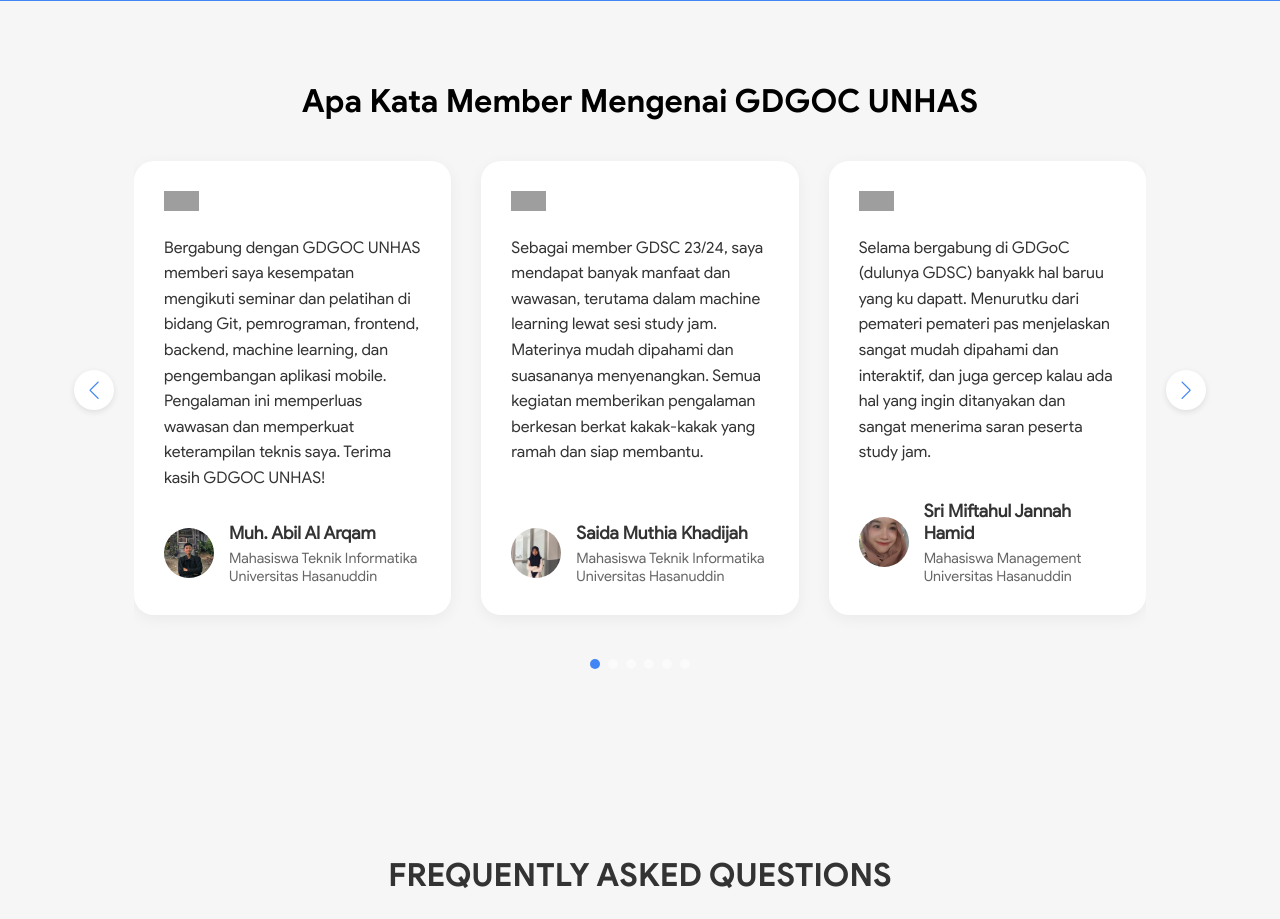
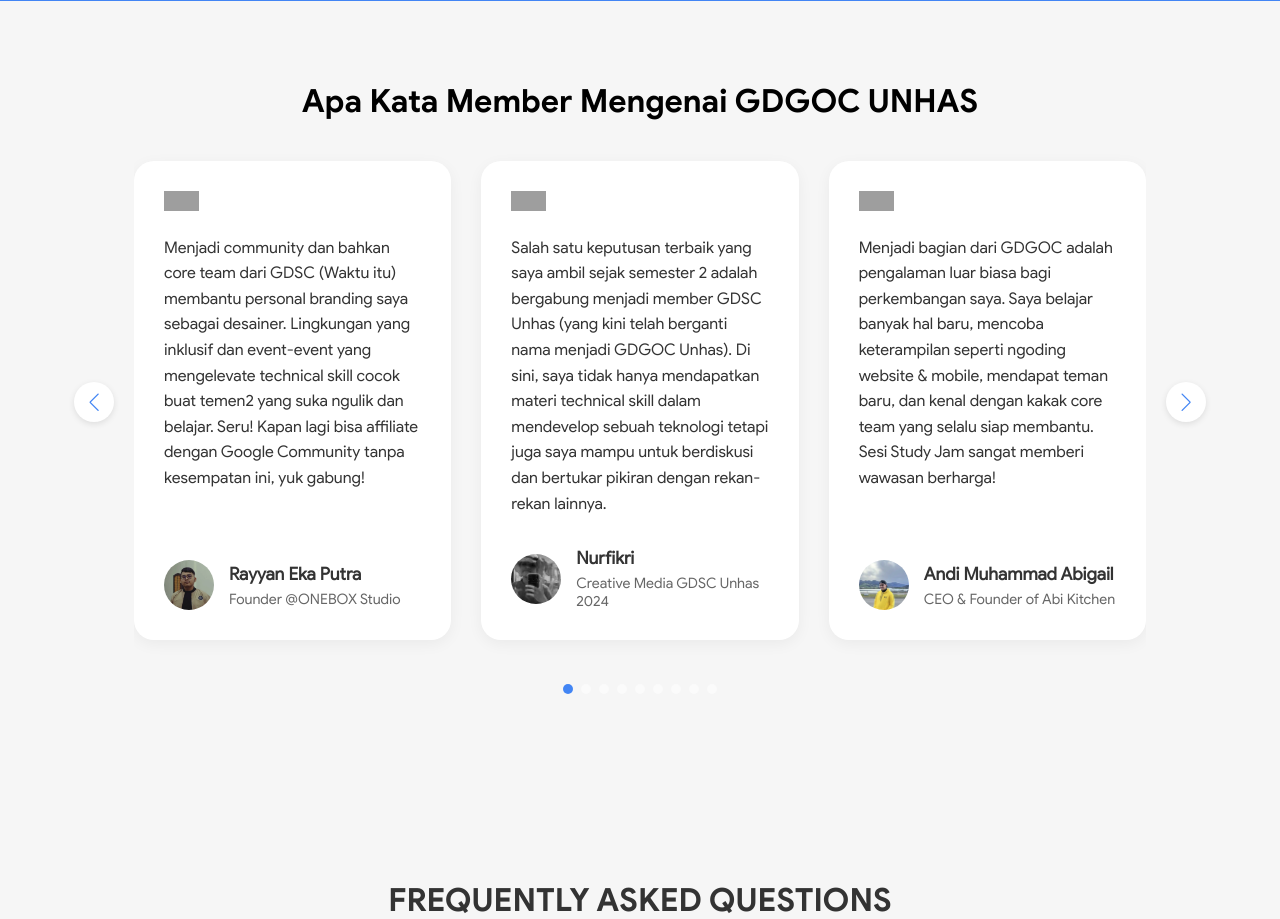
Before and after one commit to fajri-farid/Web-GDGOC, a Flask app: page / in a window 1280 px wide. Shown: the part 4106-5025 px from the top of the page. Run offline with Flask 3, Linux system fonts and the light colour scheme; some libraries are stand-ins or nearby versions; grey boxes are pictures that could not be loaded.

Commit message:
chore: add additional testimonials content

```diff
--- a/backend/templates/index.html
+++ b/backend/templates/index.html
@@ -234,6 +234,207 @@
             <div class="swiper">
               <div class="swiper-wrapper">
                 <!-- Slide 1 -->
+                <!-- kak rayyan -->
+                <div class="swiper-slide">
+                  <div class="quote">
+                    <img
+                      src="{{ url_for('static', filename='assets/icons/gdgoc.svg') }}"
+                      alt="icon-gdgoc"
+                      loading="lazy"
+                      loading="lazy"
+                    />
+                  </div>
+                  <p class="testimonial-text">
+                    Menjadi community dan bahkan core team dari GDSC (Waktu itu)
+                    membantu personal branding saya sebagai desainer. Lingkungan
+                    yang inklusif dan event-event yang mengelevate technical
+                    skill cocok buat temen2 yang suka ngulik dan belajar. Seru!
+                    Kapan lagi bisa affiliate dengan Google Community tanpa
+                    kesempatan ini, yuk gabung!
+                  </p>
+                  <div class="profile-container">
+                    <img
+                      src="{{ url_for('static', filename='assets/img/testimoni/rayyan.webp') }}"
+                      alt="Rayyan Eka Putra"
+                      class="profile-img"
+                      loading="lazy"
+                    />
+                    <div class="profile-info">
+                      <h4 class="profile-name">Rayyan Eka Putra</h4>
+                      <p class="profile-position">Founder @ONEBOX Studio</p>
+                    </div>
+                  </div>
+                </div>
+
+                <!-- Slide 2 -->
+                <!-- kak fikri -->
+                <div class="swiper-slide">
+                  <div class="quote">
+                    <img
+                      src="{{ url_for('static', filename='assets/icons/gdgoc.svg') }}"
+                      alt="icon-gdgoc"
+                      loading="lazy"
+                      loading="lazy"
+                    />
+                  </div>
+                  <p class="testimonial-text">
+                    Salah satu keputusan terbaik yang saya ambil sejak semester
+                    2 adalah bergabung menjadi member GDSC Unhas (yang kini
+                    telah berganti nama menjadi GDGOC Unhas). Di sini, saya
+                    tidak hanya mendapatkan materi technical skill dalam
+                    mendevelop sebuah teknologi tetapi juga saya mampu untuk
+                    berdiskusi dan bertukar pikiran dengan rekan-rekan lainnya.
+                  </p>
+                  <div class="profile-container">
+                    <img
+                      src="{{ url_for('static', filename='assets/img/testimoni/nurfikri.webp') }}"
+                      alt="Nurfikri"
+                      class="profile-img"
+                      loading="lazy"
+                    />
+                    <div class="profile-info">
+                      <h4 class="profile-name">Nurfikri</h4>
+                      <p class="profile-position">
+                        Creative Media GDSC Unhas 2024
+                      </p>
+                    </div>
+                  </div>
+                </div>
+
+                <!-- Slide 3   -->
+                <!-- abi -->
+                <div class="swiper-slide">
+                  <div class="quote">
+                    <img
+                      src="{{ url_for('static', filename='assets/icons/gdgoc.svg') }}"
+                      alt="icon-gdgoc"
+                      loading="lazy"
+                    />
+                  </div>
+                  <p class="testimonial-text">
+                    Menjadi bagian dari GDGOC adalah pengalaman luar biasa bagi
+                    perkembangan saya. Saya belajar banyak hal baru, mencoba
+                    keterampilan seperti ngoding website & mobile, mendapat
+                    teman baru, dan kenal dengan kakak core team yang selalu
+                    siap membantu. Sesi Study Jam sangat memberi wawasan
+                    berharga!
+                  </p>
+                  <div class="profile-container">
+                    <img
+                      src="{{ url_for('static', filename='assets/img/testimoni/abi.webp') }}"
+                      alt="Andi Muhammad Abigail"
+                      class="profile-img"
+                      loading="lazy"
+                    />
+                    <div class="profile-info">
+                      <h4 class="profile-name">Andi Muhammad Abigail</h4>
+                      <p class="profile-position">
+                        CEO & Founder of Abi Kitchen
+                      </p>
+                    </div>
+                  </div>
+                </div>
+
+                <!-- Slide 4   -->
+                <!-- bryan -->
+                <div class="swiper-slide">
+                  <div class="quote">
+                    <img
+                      src="{{ url_for('static', filename='assets/icons/gdgoc.svg') }}"
+                      alt="icon-gdgoc"
+                      loading="lazy"
+                    />
+                  </div>
+                  <p class="testimonial-text">
+                    Dengan bergabungnya saya di GDGOC ini, saya merasa semakin
+                    bersemangat untuk menimba ilmu sesuai minat saya, memperluas
+                    jaringan, dan berkolaborasi dengan sesama developer untuk
+                    saling berbagi pengetahuan dan pengalaman.
+                  </p>
+                  <div class="profile-container">
+                    <img
+                      src="{{ url_for('static', filename='assets/img/testimoni/bryan.webp') }}"
+                      alt="Sri Miftahul Jannah Hamid "
+                      class="profile-img"
+                      loading="lazy"
+                    />
+                    <div class="profile-info">
+                      <h4 class="profile-name">Bryan Jericho</h4>
+                      <p class="profile-position">
+                        Ex-Fullstack Project Based Intern @BTPN Syariah
+                      </p>
+                    </div>
+                  </div>
+                </div>
+
+                <!-- Slide 5 -->
+                <!-- sri -->
+                <div class="swiper-slide">
+                  <div class="quote">
+                    <img
+                      src="{{ url_for('static', filename='assets/icons/gdgoc.svg') }}"
+                      alt="icon-gdgoc"
+                      loading="lazy"
+                    />
+                  </div>
+                  <p class="testimonial-text">
+                    Selama bergabung di GDGoC (dulunya GDSC) banyakk hal baruu
+                    yang ku dapatt. Menurutku dari pemateri pemateri pas
+                    menjelaskan sangat mudah dipahami dan interaktif, dan juga
+                    gercep kalau ada hal yang ingin ditanyakan dan sangat
+                    menerima saran peserta study jam.
+                  </p>
+                  <div class="profile-container">
+                    <img
+                      src="{{ url_for('static', filename='assets/img/testimoni/sri.webp') }}"
+                      alt="Sri Miftahul Jannah Hamid "
+                      class="profile-img"
+                      loading="lazy"
+                    />
+                    <div class="profile-info">
+                      <h4 class="profile-name">Sri Miftahul Jannah Hamid</h4>
+                      <p class="profile-position">
+                        Mahasiswa Manajemen Universitas Hasanuddin
+                      </p>
+                    </div>
+                  </div>
+                </div>
+
+                <!-- Slide 6 -->
+                <!-- saida -->
+                <div class="swiper-slide">
+                  <div class="quote">
+                    <img
+                      src="{{ url_for('static', filename='assets/icons/gdgoc.svg') }}"
+                      alt="icon-gdgoc"
+                      loading="lazy"
+                    />
+                  </div>
+                  <p class="testimonial-text">
+                    Sebagai member GDSC 23/24, saya mendapat banyak manfaat dan
+                    wawasan, terutama dalam machine learning lewat sesi study
+                    jam. Materinya mudah dipahami dan suasananya menyenangkan.
+                    Semua kegiatan memberikan pengalaman berkesan berkat
+                    kakak-kakak yang ramah dan siap membantu.
+                  </p>
+                  <div class="profile-container">
+                    <img
+                      src="{{ url_for('static', filename='assets/img/testimoni/saida.webp') }}"
+                      alt="Saida Muthia Khadijah"
+                      class="profile-img"
+                      loading="lazy"
+                    />
+                    <div class="profile-info">
+                      <h4 class="profile-name">Saida Muthia Khadijah</h4>
+                      <p class="profile-position">
+                        Mahasiswa Teknik Informatika Universitas Hasanuddin
+                      </p>
+                    </div>
+                  </div>
+                </div>
+
+                <!-- Slide 7 -->
+                <!-- abil -->
                 <div class="swiper-slide">
                   <div class="quote">
                     <img
@@ -266,7 +467,8 @@
                   </div>
                 </div>
 
-                <!-- Slide 2 -->
+                <!-- Slide 8 -->
+                <!-- alif -->
                 <div class="swiper-slide">
                   <div class="quote">
                     <img
@@ -276,21 +478,22 @@
                     />
                   </div>
                   <p class="testimonial-text">
-                    Sebagai member GDSC 23/24, saya mendapat banyak manfaat dan
-                    wawasan, terutama dalam machine learning lewat sesi study
-                    jam. Materinya mudah dipahami dan suasananya menyenangkan.
-                    Semua kegiatan memberikan pengalaman berkesan berkat
-                    kakak-kakak yang ramah dan siap membantu.
+                    Menjadi bagian dari GDGOC adalah pengalaman luar biasa bagi
+                    perkembangan saya. Saya belajar banyak hal baru, mencoba
+                    keterampilan seperti ngoding website & mobile, mendapat
+                    teman baru, dan kenal dengan kakak core team yang selalu
+                    siap membantu. Sesi Study Jam sangat memberi wawasan
+                    berharga!
                   </p>
                   <div class="profile-container">
                     <img
-                      src="{{ url_for('static', filename='assets/img/testimoni/saida.webp') }}"
-                      alt="Saida Muthia Khadijah"
+                      src="{{ url_for('static', filename='assets/img/testimoni/alif.webp') }}"
+                      alt="Muhammad Alif Anshar"
                       class="profile-img"
                       loading="lazy"
                     />
                     <div class="profile-info">
-                      <h4 class="profile-name">Saida Muthia Khadijah</h4>
+                      <h4 class="profile-name">Muhammad Alif Anshar</h4>
                       <p class="profile-position">
                         Mahasiswa Teknik Informatika Universitas Hasanuddin
                       </p>
@@ -298,101 +501,8 @@
                   </div>
                 </div>
 
-                <!-- Slide 3   -->
-                <div class="swiper-slide">
-                  <div class="quote">
-                    <img
-                      src="{{ url_for('static', filename='assets/icons/gdgoc.svg') }}"
-                      alt="icon-gdgoc"
-                      loading="lazy"
-                    />
-                  </div>
-                  <p class="testimonial-text">
-                    Selama bergabung di GDGoC (dulunya GDSC) banyakk hal baruu
-                    yang ku dapatt. Menurutku dari pemateri pemateri pas
-                    menjelaskan sangat mudah dipahami dan interaktif, dan juga
-                    gercep kalau ada hal yang ingin ditanyakan dan sangat
-                    menerima saran peserta study jam.
-                  </p>
-                  <div class="profile-container">
-                    <img
-                      src="{{ url_for('static', filename='assets/img/testimoni/sri.webp') }}"
-                      alt="Sri Miftahul Jannah Hamid "
-                      class="profile-img"
-                      loading="lazy"
-                    />
-                    <div class="profile-info">
-                      <h4 class="profile-name">Sri Miftahul Jannah Hamid</h4>
-                      <p class="profile-position">
-                        Mahasiswa Management Universitas Hasanuddin
-                      </p>
-                    </div>
-                  </div>
-                </div>
-
-                <!-- Slide 4   -->
-                <div class="swiper-slide">
-                  <div class="quote">
-                    <img
-                      src="{{ url_for('static', filename='assets/icons/gdgoc.svg') }}"
-                      alt="icon-gdgoc"
-                      loading="lazy"
-                    />
-                  </div>
-                  <p class="testimonial-text">
-                    Dengan bergabungnya saya di GDGOC ini, saya merasa semakin
-                    bersemangat untuk menimba ilmu sesuai minat saya, memperluas
-                    jaringan, dan berkolaborasi dengan sesama developer untuk
-                    saling berbagi pengetahuan dan pengalaman.
-                  </p>
-                  <div class="profile-container">
-                    <img
-                      src="{{ url_for('static', filename='assets/img/testimoni/bryan.webp') }}"
-                      alt="Sri Miftahul Jannah Hamid "
-                      class="profile-img"
-                      loading="lazy"
-                    />
-                    <div class="profile-info">
-                      <h4 class="profile-name">Bryan Jericho</h4>
-                      <p class="profile-position">
-                        Mahasiswa Teknik Informatika Universitas Hasanuddin
-                      </p>
-                    </div>
-                  </div>
-                </div>
-
-                <div class="swiper-slide">
-                  <div class="quote">
-                    <img
-                      src="{{ url_for('static', filename='assets/icons/gdgoc.svg') }}"
-                      alt="icon-gdgoc"
-                      loading="lazy"
-                      loading="lazy"
-                    />
-                  </div>
-                  <p class="testimonial-text">
-                    Menjadi community dan bahkan core team dari GDSC (Waktu itu)
-                    membantu personal branding saya sebagai desainer. Lingkungan
-                    yang inklusif dan event-event yang mengelevate technical
-                    skill cocok buat temen2 yang suka ngulik dan belajar. Seru!
-                    Kapan lagi bisa affiliate dengan Google Community tanpa
-                    kesempatan ini, yuk gabung!
-                  </p>
-                  <div class="profile-container">
-                    <img
-                      src="{{ url_for('static', filename='assets/img/testimoni/rayyan.webp') }}"
-                      alt="Rayyan Eka Putra"
-                      class="profile-img"
-                      loading="lazy"
-                    />
-                    <div class="profile-info">
-                      <h4 class="profile-name">Rayyan Eka Putra</h4>
-                      <p class="profile-position">founder @ONEBOX Studio</p>
-                    </div>
-                  </div>
-                </div>
-
-                <!-- Slide 5 -->
+                <!-- Slide 9 -->
+                <!-- fajri -->
                 <div class="swiper-slide">
                   <div class="quote">
                     <img
```
Also changed, not shown: frontend/index.html (+181 -139 lines), frontend/assets/img/nurfikri.webp (added), frontend/assets/img/nurfikri1.webp (added), frontend/assets/img/testimoni/nurfikri.webp (added).
